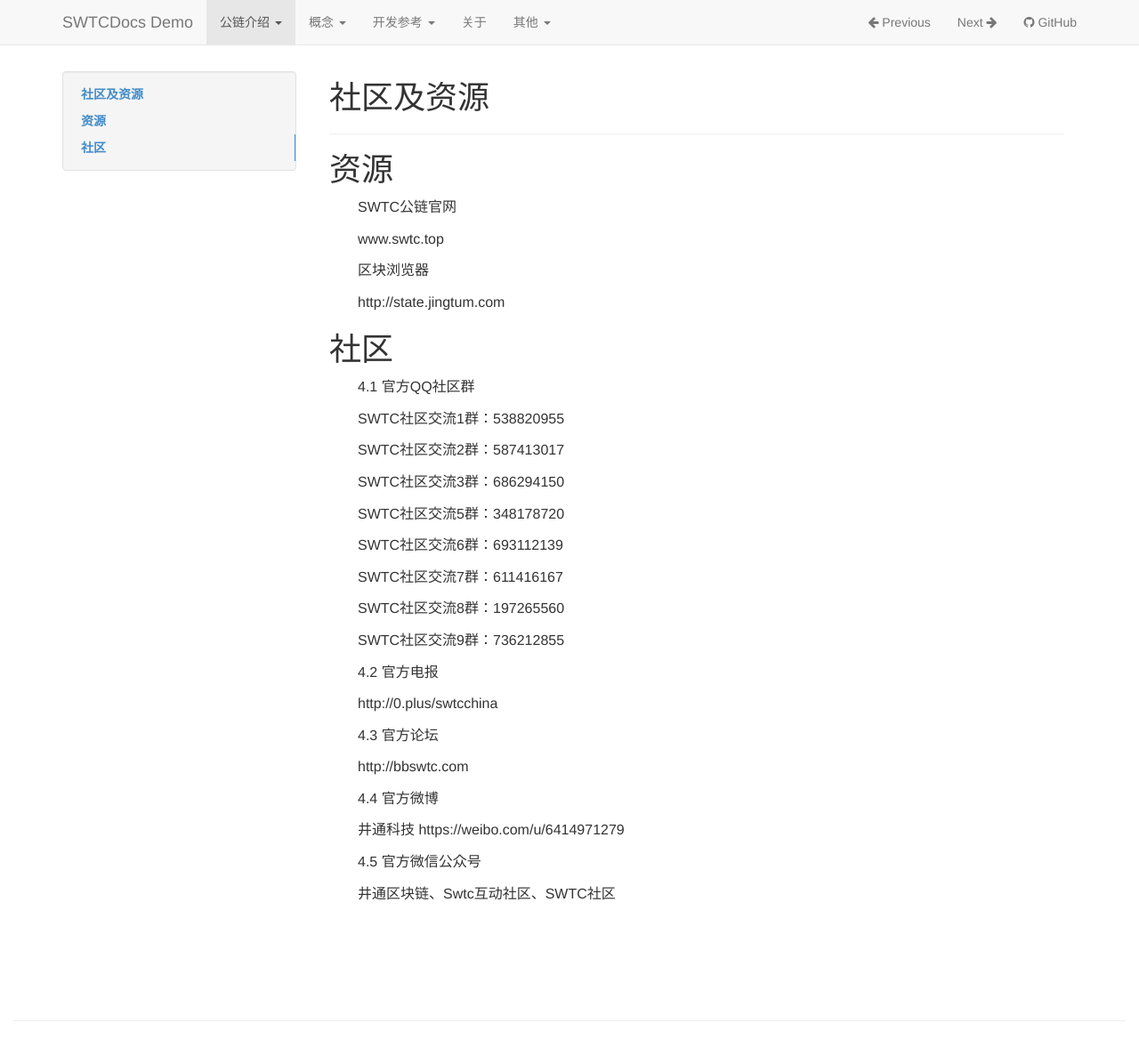
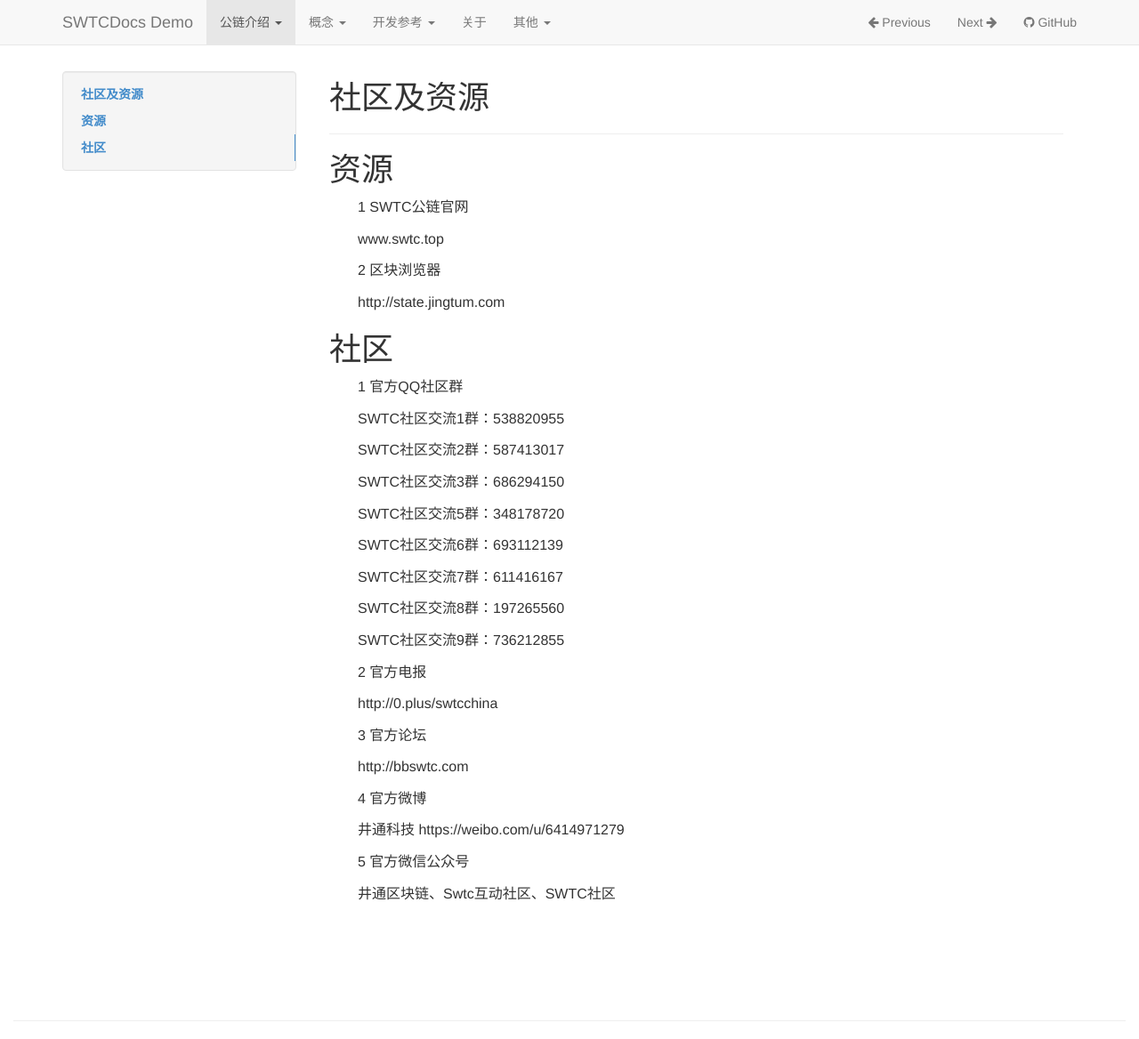
Before and after one commit to wenbo1039/swtcdocsdemo, an MkDocs documentation site: the page built from docs/intro/resources.md, in a window 1280 px wide and 1168 px high. Shown: the whole window at 89% size. Built offline with MkDocs 1.6.1, drawn with Linux system fonts in a browser that asks for light colours; old or Windows-style settings are respelled for this version of MkDocs.

Commit message:
Typesetting optimization
优化排版，调整序号

```diff
--- a/docs/intro/resources.md
+++ b/docs/intro/resources.md
@@ -4,17 +4,17 @@
 
 # 资源
 
-SWTC公链官网
+1 SWTC公链官网
 
 www.swtc.top
 
-区块浏览器
+2 区块浏览器
 
 http://state.jingtum.com
 
 # 社区
 
-4.1 官方QQ社区群
+1 官方QQ社区群
 
 SWTC社区交流1群：538820955
 
@@ -33,18 +33,18 @@ SWTC社区交流8群：197265560
 SWTC社区交流9群：736212855
 
 
-4.2 官方电报
+2 官方电报
 
 http://0.plus/swtcchina
 
-4.3 官方论坛
+3 官方论坛
 
 http://bbswtc.com
 
-4.4 官方微博
+4 官方微博
 
 井通科技 https://weibo.com/u/6414971279
 
-4.5 官方微信公众号
+5 官方微信公众号
 
 井通区块链、Swtc互动社区、SWTC社区
```
